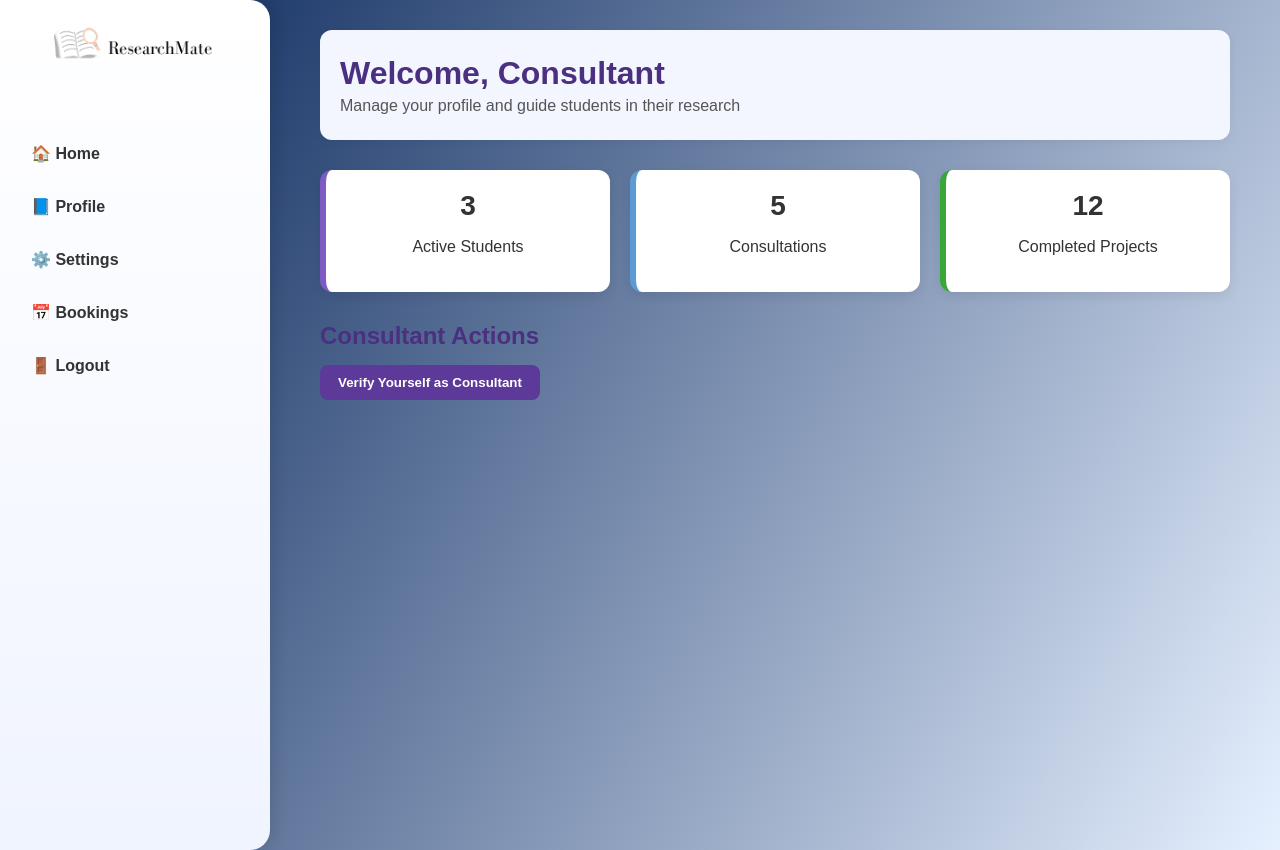
After one commit to talkingidiot/CSIT327-G5-ResearchMate, a Django app: template ConsultApp/templates/ConsultApp/consultant-dashboard.html in a window 1280 px wide. The commit adds this page. Run offline with Django 5.2, Linux system fonts and the light colour scheme; the template is opened without the code that fills it, so the values that code supplies are empty.

Commit message:
Some minor changes made

```diff
--- /dev/null
+++ b/ConsultApp/static/ConsultApp/dashboard.css
@@ -0,0 +1,177 @@
+body {
+  margin: 0;
+  font-family: Arial, sans-serif;
+  background: linear-gradient(120deg, #001f54, #e6f0ff);
+  color: #333;
+}
+
+.container {
+  display: flex;
+  min-height: 100vh;
+}
+
+/* Sidebar */
+.sidebar {
+  width: 240px;
+  background: #ffffff;
+  color: #333;
+  min-height: 100vh;
+  padding: 25px 15px;
+  display: flex;
+  flex-direction: column;
+  align-items: center;
+  border-radius: 0 20px 20px 0;
+  box-shadow: 4px 0 15px rgba(0,0,0,0.1);
+  background: linear-gradient(180deg, #ffffff, #f0f4ff);
+  position: relative;
+}
+
+
+
+
+.sidebar .logo {
+  text-align: center;
+  margin-bottom: 40px;
+}
+
+.sidebar .logo img {
+  width: 180px;
+  border-radius: 8px;
+}
+
+.menu {
+  list-style: none;
+  padding: 0;
+  width: 100%;
+}
+
+.menu li {
+  padding: 12px 15px;
+  margin: 8px 0;
+  border-radius: 8px;
+  cursor: pointer;
+  font-weight: bold;
+  text-align: left;
+  transition: all 0.3s;
+  border: 1px solid transparent;
+}
+
+.menu li:hover {
+  background: #dce4ff;
+  border-color: #5d3a99;
+  color: #5d3a99;
+  box-shadow: 0 2px 6px rgba(0,0,0,0.1);
+}
+
+/* Main Content */
+.main-content {
+  flex: 1;
+  padding: 30px 50px;
+}
+
+/* Header */
+.header {
+  background: #f3f5ff;
+  padding: 25px 20px;
+  border-radius: 12px;
+  margin-bottom: 30px;
+  box-shadow: 0 2px 8px rgba(0,0,0,0.05);
+}
+
+.header h1 {
+  margin: 0;
+  color: #4b2f80;
+}
+
+.header p {
+  margin: 5px 0 0;
+  color: #555;
+}
+
+/* Stats */
+.stats {
+  display: flex;
+  gap: 20px;
+  margin-bottom: 30px;
+}
+
+.card {
+  flex: 1;
+  background: #ffffff;
+  padding: 20px;
+  border-radius: 12px;
+  text-align: center;
+  box-shadow: 0px 4px 12px rgba(0,0,0,0.08);
+  transition: transform 0.2s;
+}
+
+.card:hover {
+  transform: translateY(-4px);
+}
+
+.card h2 {
+  margin: 0;
+  font-size: 28px;
+}
+
+.card.purple { border-left: 6px solid #7e5ac3; }
+.card.blue { border-left: 6px solid #5a9bd5; }
+.card.green { border-left: 6px solid #38a638; }
+
+/* Tasks & Forms */
+.tasks h2 {
+  margin-bottom: 15px;
+  color: #4b2f80;
+}
+
+.task-card {
+  background: #ffffff;
+  padding: 20px;
+  margin-bottom: 20px;
+  border-radius: 12px;
+  box-shadow: 0px 4px 12px rgba(0,0,0,0.05);
+}
+
+/* Buttons & Inputs */
+button {
+  padding: 10px 18px;
+  background: #5D3A99;
+  color: white;
+  border: none;
+  border-radius: 8px;
+  cursor: pointer;
+  font-weight: bold;
+  transition: all 0.3s;
+}
+
+button:hover {
+  background: #7e5ac3;
+  box-shadow: 0 2px 8px rgba(0,0,0,0.2);
+}
+
+input {
+  padding: 10px;
+  border: 1px solid #ccc;
+  border-radius: 8px;
+  margin: 8px 0;
+  width: 100%;
+  transition: border-color 0.3s;
+}
+
+input:focus {
+  border-color: #5D3A99;
+  outline: none;
+}
+
+.verified-badge {
+  display: inline-block;
+  background: linear-gradient(135deg, #5D3A99, #7e5ac3);
+  color: white;
+  font-size: 12px;
+  font-weight: bold;
+  padding: 4px 10px;
+  border-radius: 6px;
+  margin-left: 10px;
+  vertical-align: middle;
+  box-shadow: 0 2px 4px rgba(0,0,0,0.15);
+}
--- /dev/null
+++ b/ConsultApp/templates/ConsultApp/consultant-dashboard.html
@@ -0,0 +1,85 @@
+{% load static %}
+<!DOCTYPE html>
+<html lang="en">
+<head>
+  <meta charset="UTF-8">
+  <meta name="viewport" content="width=device-width, initial-scale=1.0">
+  <title>Consultant Dashboard</title>
+  <link rel="stylesheet" href="{% static 'ConsultApp/dashboard.css'%}">
+</head>
+<body>
+  <div class="container">
+    <aside class="sidebar">
+      <div class="logo">
+        <img src="{% static 'ConsultApp/Logo-Title.png'%}" alt="ResearchMate Logo">
+      </div>
+      <ul class="menu">
+        <li>🏠 Home</li>
+        <li>📘 Profile</li>
+        <li>⚙️ Settings</li>
+        <li>📅 Bookings</li>
+        <li>🚪 Logout</li>
+      </ul>
+    </aside>
+
+    <main class="main-content">
+      <header class="header">
+        <h1>
+          Welcome, <span id="consultantName">Consultant</span>
+          <span id="verifiedBadge" class="verified-badge" style="display:none;">✔ Verified</span>
+        </h1>
+        <p>Manage your profile and guide students in their research</p>
+      </header>
+
+      <section class="stats">
+        <div class="card purple">
+          <h2>3</h2>
+          <p>Active Students</p>
+        </div>
+        <div class="card blue">
+          <h2>5</h2>
+          <p>Consultations</p>
+        </div>
+        <div class="card green">
+          <h2>12</h2>
+          <p>Completed Projects</p>
+        </div>
+      </section>
+
+      <section class="tasks">
+        <h2>Consultant Actions</h2>
+        <button id="verifyBtn" class="primary-btn">Verify Yourself as Consultant</button>
+      </section>
+    </main>
+  </div>
+
+  <script>
+    const verifiedBadge = document.getElementById("verifiedBadge");
+    const verifyBtn = document.getElementById("verifyBtn");
+    const consultantName = document.getElementById("consultantName");
+
+    // Initially everything is unverified
+    let isVerified = false;
+    let name = "Consultant";
+
+    // Check if user is returning from verification page
+    const urlParams = new URLSearchParams(window.location.search);
+    if (urlParams.get("verified") === "true") {
+      isVerified = true;
+      name = urlParams.get("name") || "Consultant";
+    }
+
+    // Update dashboard display based on verification status
+    if (isVerified) {
+      consultantName.textContent = name;
+      verifiedBadge.style.display = "inline-block";
+      verifyBtn.style.display = "none"; // Hide the verification button
+    }
+
+    // Redirect to verification page on button click
+    verifyBtn.addEventListener("click", () => {
+      window.location.href = "{% url 'consultant_verification' %}";
+    });
+  </script>
+</body>
+</html>
--- a/ConsultApp/templates/ConsultApp/login-register.html
+++ b/ConsultApp/templates/ConsultApp/login-register.html
@@ -44,7 +44,7 @@
 
         <div class="password-wrapper">
           <input type="password" id="registerPassword" name="password" placeholder="Password" required>
-          <span class="toggle-password" id="toggleRegiserPassword">✅</span>
+          <span class="toggle-password" id="toggleRegisterPassword">✅</span>
         </div>
 
         <p class="already-account">Already have an account?
```
Also changed, not shown: ConsultApp/templates/ConsultApp/admin-dashboard.html (added, +53 -0 lines), ConsultApp/templates/ConsultApp/student-dashboard.html (added, +69 -0 lines).
